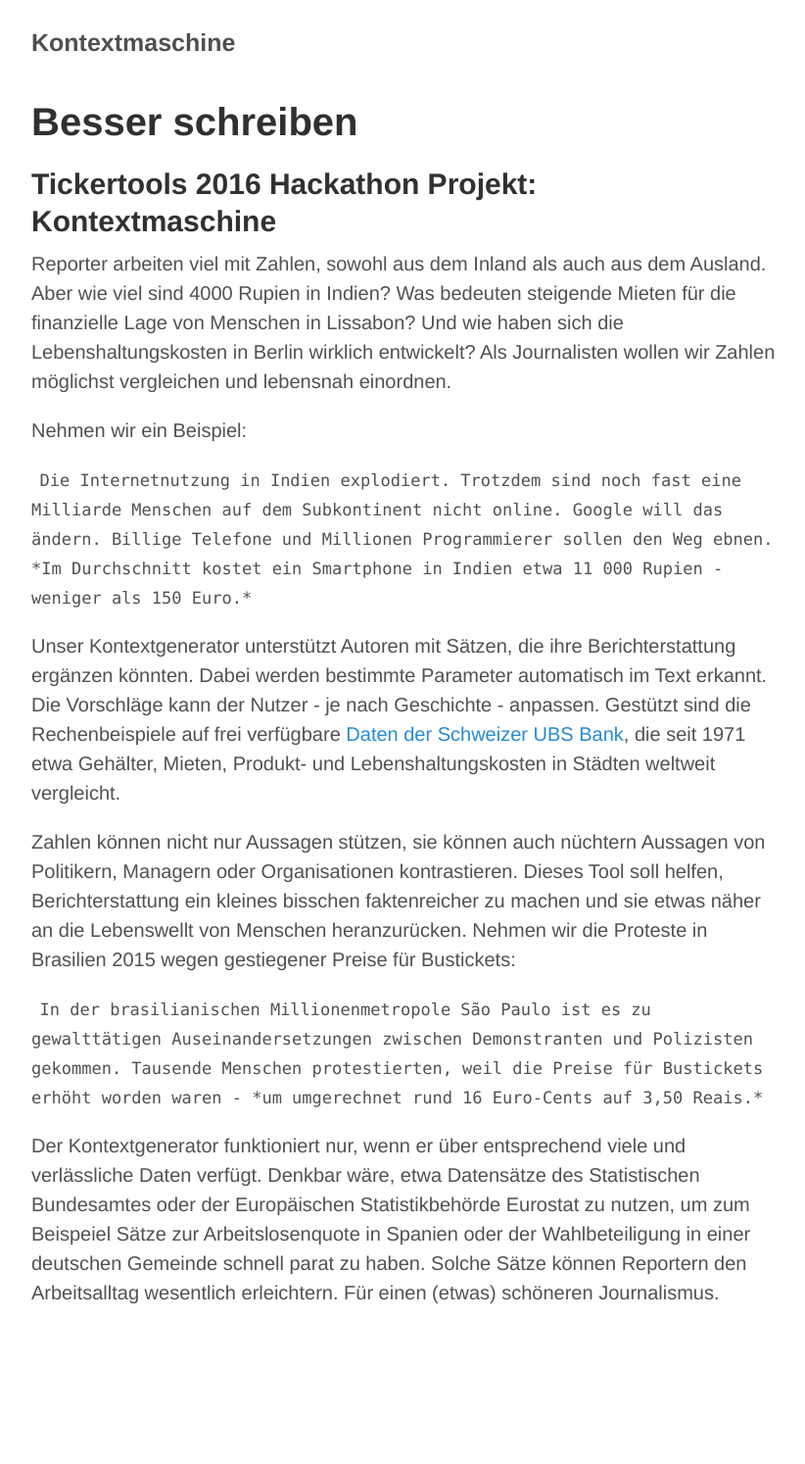
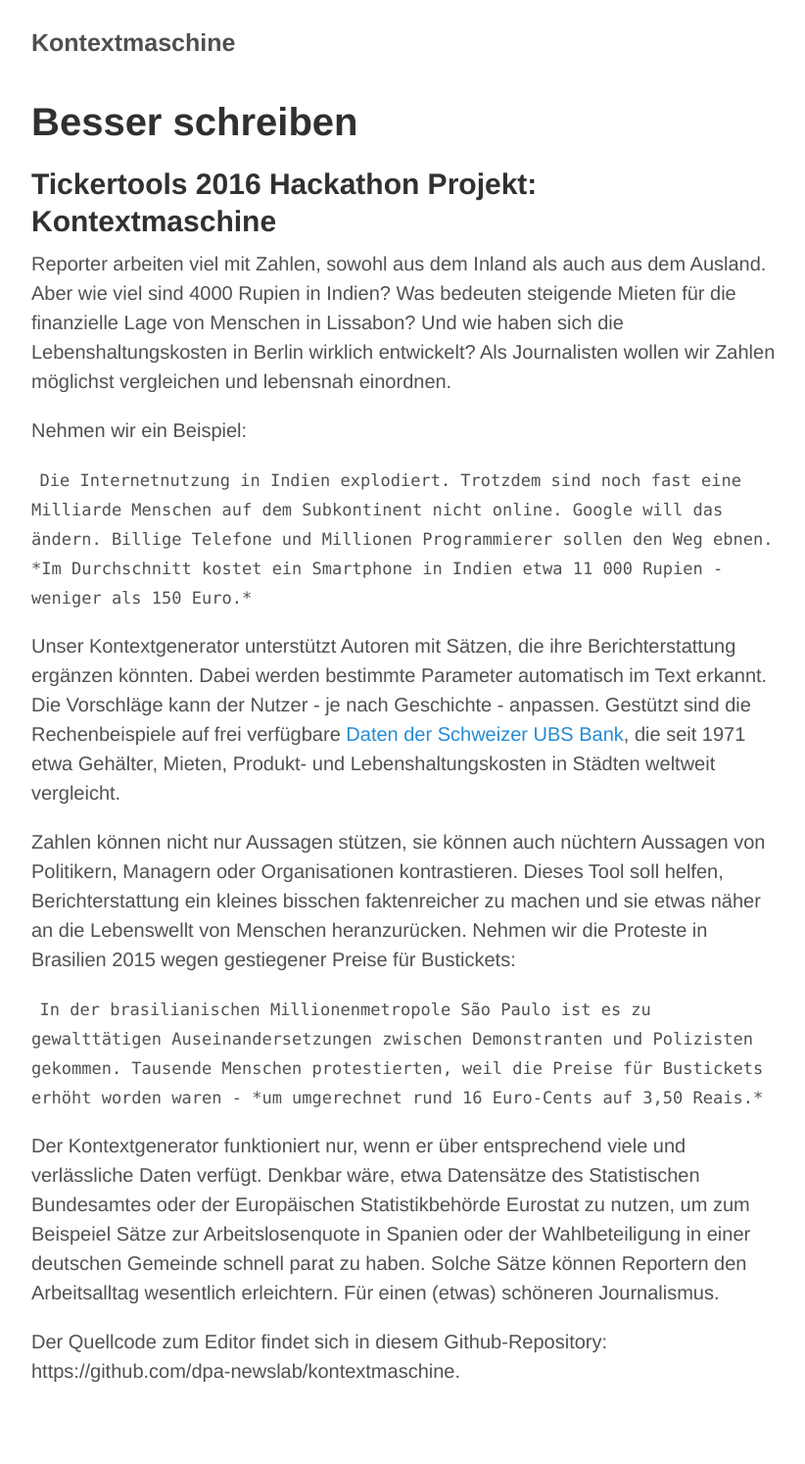
Before and after one commit to martinvirtel/tickertools-hackathon-kontextmaschine, a Jekyll site: the page built from _posts/2016-11-12-intro.md, in a window 1280 px wide. Shown: the whole page at 98% size, without its empty margins (228-1050 px from the left). Built offline with Jekyll 4.4.1, drawn with Linux system fonts in a browser that asks for light colours; before the commit the page ends 1414 px from its top, so only the background shows below that.

Commit message:
Update 2016-11-12-intro.md
Neu: Quellcode-Link

````diff
--- a/_posts/2016-11-12-intro.md
+++ b/_posts/2016-11-12-intro.md
@@ -19,3 +19,5 @@ Zahlen können nicht nur Aussagen stützen, sie können auch nüchtern Aussagen
 ```In der brasilianischen Millionenmetropole São Paulo ist es zu gewalttätigen Auseinandersetzungen zwischen Demonstranten und Polizisten gekommen. Tausende Menschen protestierten, weil die Preise für Bustickets erhöht worden waren - *um umgerechnet rund 16 Euro-Cents auf 3,50 Reais.*```
 
 Der Kontextgenerator funktioniert nur, wenn er über entsprechend viele und verlässliche Daten verfügt. Denkbar wäre, etwa  Datensätze des Statistischen Bundesamtes oder der Europäischen Statistikbehörde Eurostat zu nutzen, um zum Beispeiel Sätze zur Arbeitslosenquote in Spanien oder der Wahlbeteiligung in einer deutschen Gemeinde schnell parat zu haben. Solche Sätze können Reportern den Arbeitsalltag wesentlich erleichtern. Für einen (etwas) schöneren Journalismus.
+
+Der Quellcode zum Editor findet sich in diesem Github-Repository: https://github.com/dpa-newslab/kontextmaschine.
````
